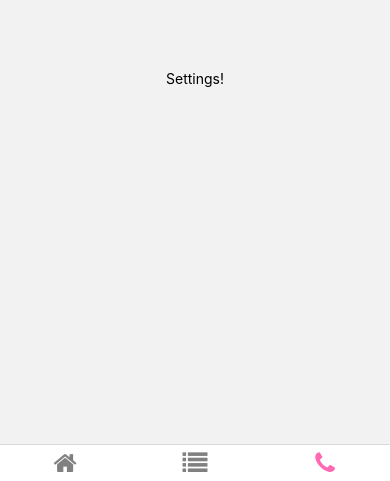
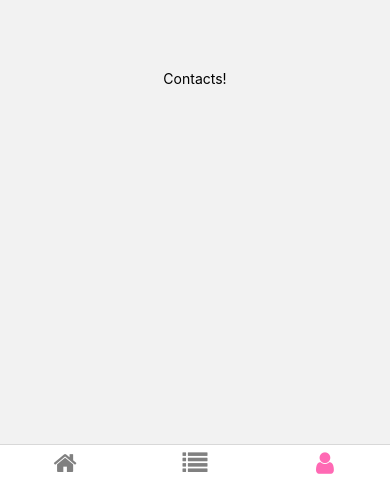
Before and after one commit to karthikstar/codexp_ws1_pm, a React Native app: screen /Contact in a window 390 px wide. Shown: the part 351-832 px from the top of the page. Built offline with nearby package versions, Linux system fonts and the light colour scheme.

Commit message:
modified contact icon

```diff
--- a/App.js
+++ b/App.js
@@ -22,7 +22,7 @@ export default function App() {
             } else if (route.name === "Events"){
               iconName = "list";
             } else if (route.name == 'Contact'){
-              iconName = "phone";
+              iconName = focused ? "user" : "user-o"; // means if we click contact, it will use user icon, eklse will use user-o icon
             }
 
             // You can return any component that you like here!
--- a/screens/ContactScreen.js
+++ b/screens/ContactScreen.js
@@ -5,7 +5,7 @@ import { Text, View } from 'react-native';
 export default function ContactScreen () {
     return (
       <View style={{ flex: 1, justifyContent: 'center', alignItems: 'center' }}>
-        <Text>Settings!</Text>
+        <Text>Contacts!</Text>
       </View>
     );
   }
```
